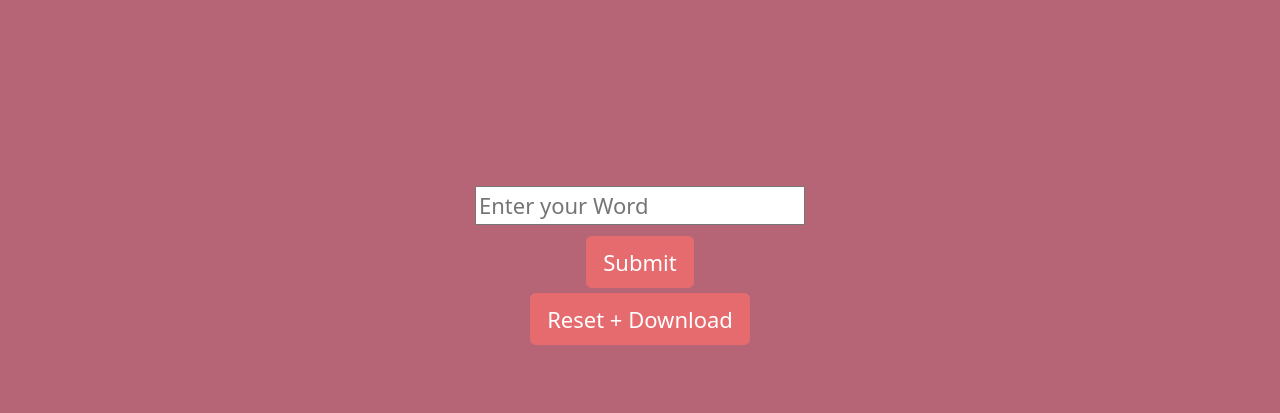
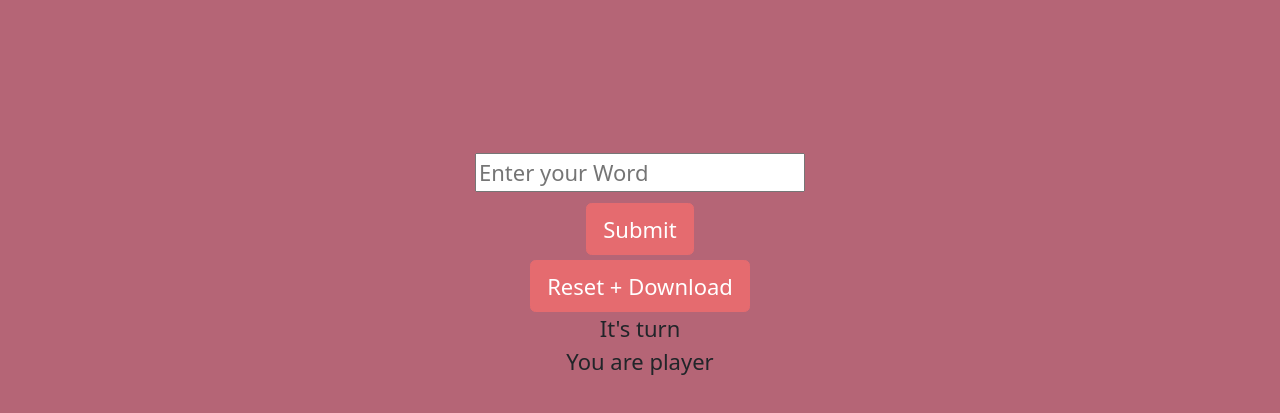
Before and after one commit to Grando69/One-Word, a website: page Website/index.html in a window 1280 px wide. Both pictures are taken after a click on the button "Create new Game". Shown: the part 263-676 px from the top of the page. Drawn offline with nearby package versions, Linux system fonts and the light colour scheme; no server answers.

Commit message:
added currentplayer

```diff
--- a/Website/index.html
+++ b/Website/index.html
@@ -102,12 +102,15 @@
           <button class="btn btn-primary mt-1 " type="button" id="wordConfirm">Submit</button>
           <button class="btn btn-primary mt-1 " type="button" id="reset">Reset + Download</button>
           <button class="btn btn-primary mt-1 disabled" type="button" id="resetDisabled">Reset + Download</button>
-
+          <div id="players">
+            <div id="currentPlayerDiv">It's <span id="currentPlayerSpan"></span> turn</div>
+            <div id="playerNumberdiv">You are player <span id="playerNumberSpan"></span></div>
 
         </div>
       </div>
+    </div>
 
-    </section>
+  </section>
 
     <script src="https://cdnjs.cloudflare.com/ajax/libs/socket.io/2.3.0/socket.io.js"></script>
     <script src="index.js"></script>
```
